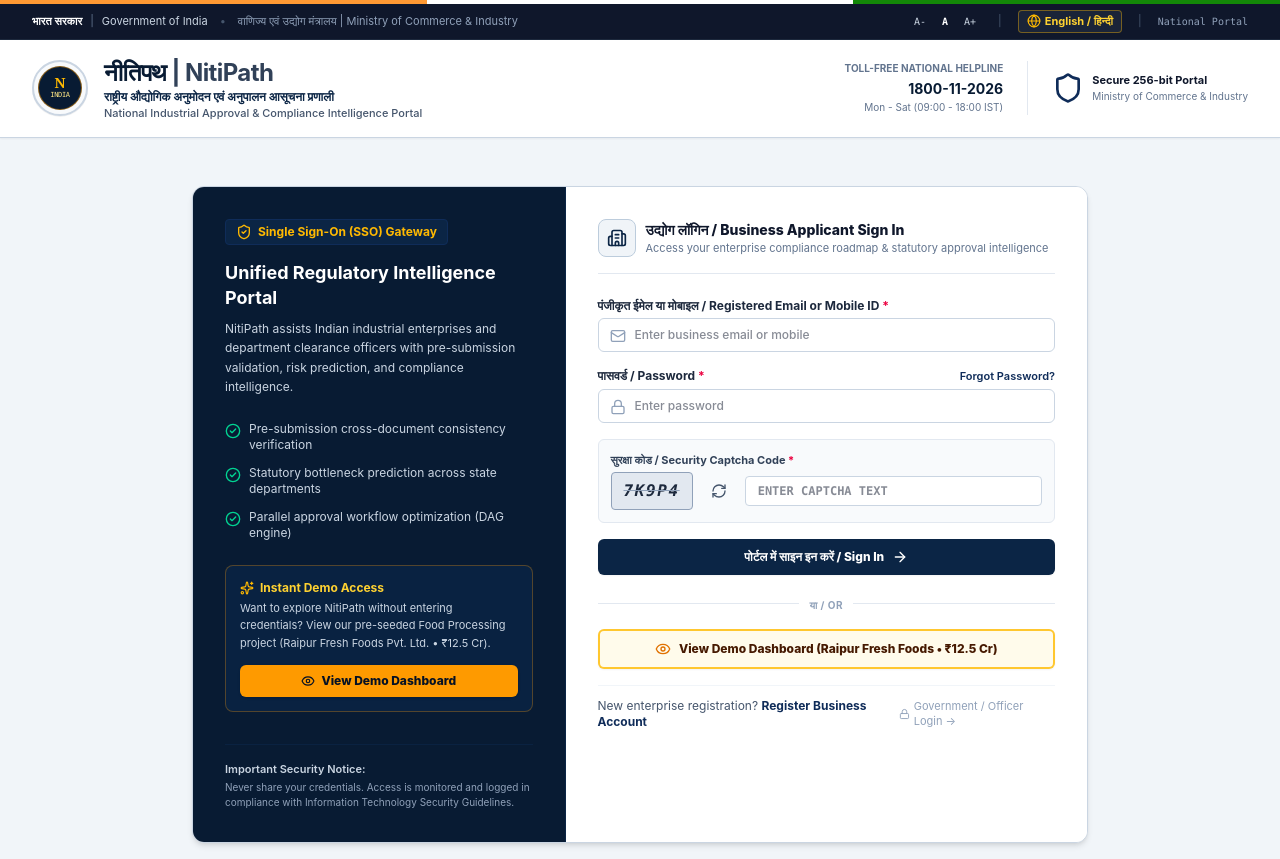
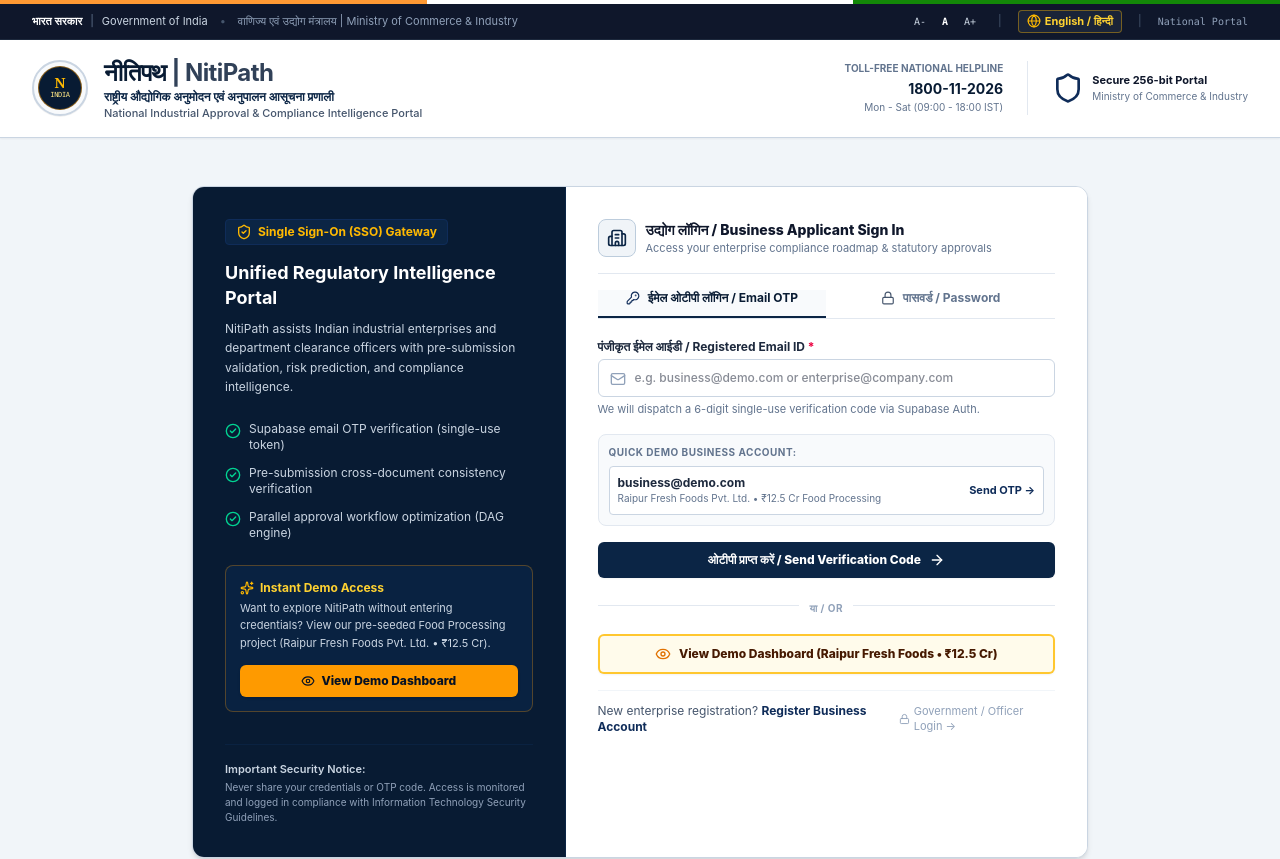
Before and after one commit to hellogys22/Ntitpath_SIH_2026, a React (Vite) app: page /login in a window 1280 px wide. Shown: the top 859 px of the page. Built offline with nearby package versions, Linux system fonts and the light colour scheme; no server answers.

Commit message:
feat(auth): enable OTP-based email verification on the login page

```diff
--- a/src/pages/public/LoginPage.tsx
+++ b/src/pages/public/LoginPage.tsx
@@ -8,26 +8,41 @@
   ArrowRight,
   Shield,
   CheckCircle2,
-  HelpCircle,
   RefreshCw,
-  FileCheck2,
-  AlertCircle,
   Eye,
-  Sparkles
+  Sparkles,
+  ArrowLeft,
+  KeyRound
 } from 'lucide-react';
 import { useApp } from '../../context/AppContext';
 import { GovHeaderBar } from '../../components/layout/GovHeaderBar';
+import { OtpInput } from '../../components/auth/OtpInput';
+import { api } from '../../services/api';
 
 export const LoginPage: React.FC = () => {
   const navigate = useNavigate();
-  const { login, enterDemoMode } = useApp();
-  const [activeTab, setActiveTab] = useState<'business' | 'admin'>('business');
+  const { login, setUser, setRole, updateBusinessProfile, enterDemoMode, showToast } = useApp();
+
+  // Mode: 'otp' (recommended passwordless) | 'password' (traditional)
+  const [authMethod, setAuthMethod] = useState<'otp' | 'password'>('otp');
+
+  // OTP flow steps: 'input-email' | 'enter-otp'
+  const [otpStep, setOtpStep] = useState<'input-email' | 'enter-otp'>('input-email');
+
+  // Input states
   const [email, setEmail] = useState('');
   const [password, setPassword] = useState('');
-  const [department, setDepartment] = useState('Environment & Pollution Control Board');
   const [captchaInput, setCaptchaInput] = useState('');
   const [captchaCode, setCaptchaCode] = useState('7K9P4');
   const [captchaError, setCaptchaError] = useState(false);
+
+  // Status & error states
+  const [isSubmitting, setIsSubmitting] = useState(false);
+  const [isVerifying, setIsVerifying] = useState(false);
+  const [errorMessage, setErrorMessage] = useState<string | null>(null);
+  const [isExpired, setIsExpired] = useState(false);
+  const [devOtp, setDevOtp] = useState<string | undefined>(undefined);
+  const [codeLength, setCodeLength] = useState<number>(6);
 
   const refreshCaptcha = () => {
     const chars = 'ABCDEFGHJKLMNPQRSTUVWXYZ23456789';
@@ -40,23 +55,111 @@
     setCaptchaError(false);
   };
 
-  const handleTabSwitch = (tab: 'business' | 'admin') => {
-    setActiveTab(tab);
-    setEmail('');
-    setPassword('');
-    setCaptchaInput('');
-    setCaptchaError(false);
+  // --- OTP FLOW HANDLERS ---
+  const handleSendOtp = async (e?: React.FormEvent) => {
+    if (e) e.preventDefault();
+    const targetEmail = (email || 'business@demo.com').trim().toLowerCase();
+
+    if (!targetEmail) {
+      setErrorMessage("Please enter your registered enterprise email.");
+      return;
+    }
+
+    setErrorMessage(null);
+    setIsSubmitting(true);
+
+    try {
+      const res = await api.sendOtp(targetEmail, 'business');
+      if (res?.data?.devOtp) {
+        setDevOtp(res.data.devOtp);
+      }
+      if (res?.data?.codeLength) {
+        setCodeLength(res.data.codeLength);
+      }
+      setEmail(targetEmail);
+      setOtpStep('enter-otp');
+      showToast(`Verification code sent to ${targetEmail}`);
+    } catch (err: any) {
+      setErrorMessage(err.message || 'Failed to dispatch verification code. Please try again.');
+    } finally {
+      setIsSubmitting(false);
+    }
   };
 
-  const handleSubmit = (e: React.FormEvent) => {
-    e.preventDefault();
-    if (activeTab === 'business') {
-      login(email || 'applicant@enterprise.in', 'business');
+  const handleVerifyOtp = async (otpCode: string) => {
+    setIsVerifying(true);
+    setErrorMessage(null);
+    setIsExpired(false);
+
+    try {
+      const res = await api.verifyOtp({
+        email: email.trim().toLowerCase(),
+        otp: otpCode,
+        type: 'business',
+      });
+
+      if (res?.user) {
+        setUser({
+          id: res.user.id,
+          email: res.user.email,
+          name: res.user.name,
+          role: 'business',
+          companyName: res.business?.name || (res.user.businesses?.[0]?.name) || "Raipur Fresh Foods Pvt. Ltd.",
+        });
+        setRole('business');
+
+        if (res.business) {
+          updateBusinessProfile({
+            companyName: res.business.name,
+            contactEmail: res.user.email,
+          });
+        }
+
+        showToast(`Welcome back, ${res.user.name}! Signed in to Business Portal.`);
         navigate('/dashboard');
       } else {
-      login(email || 'officer@gov.in', 'admin', department);
-      navigate('/admin/dashboard');
+        throw new Error("Verification response did not contain an active user profile.");
       }
+    } catch (err: any) {
+      const msg = err.message || 'Verification failed. Please check the code and try again.';
+      setErrorMessage(msg);
+      if (err.isExpired || msg.toLowerCase().includes('expired') || msg.toLowerCase().includes('invalid')) {
+        setIsExpired(true);
+      }
+    } finally {
+      setIsVerifying(false);
+    }
+  };
+
+  const handleResendOtp = async () => {
+    setErrorMessage(null);
+    setIsExpired(false);
+    try {
+      const res = await api.sendOtp(email, 'business');
+      if (res?.data?.devOtp) {
+        setDevOtp(res.data.devOtp);
+      }
+      if (res?.data?.codeLength) {
+        setCodeLength(res.data.codeLength);
+      }
+      showToast(`Fresh verification code sent to ${email}`);
+    } catch (err: any) {
+      setErrorMessage(err.message || 'Failed to resend verification code.');
+    }
+  };
+
+  // --- PASSWORD FLOW HANDLER ---
+  const handlePasswordSubmit = (e: React.FormEvent) => {
+    e.preventDefault();
+    if (captchaInput.trim().toUpperCase() !== captchaCode.toUpperCase()) {
+      setCaptchaError(true);
+      setErrorMessage("Captcha text does not match. Please re-enter the code shown.");
+      refreshCaptcha();
+      return;
+    }
+
+    login(email || 'business@demo.com', 'business');
+    navigate('/dashboard');
   };
 
   return (
@@ -64,7 +167,7 @@
       {/* Official Government Top Bar */}
       <GovHeaderBar />
 
-      {/* Official Government Portal Title Header (NO standard website navbar) */}
+      {/* Official Government Portal Title Header */}
       <div className="bg-white border-b border-slate-300 shadow-xs py-4 px-4 sm:px-6 lg:px-8">
         <div className="max-w-7xl mx-auto flex flex-col md:flex-row items-center justify-between gap-4">
 
@@ -134,11 +237,11 @@
               <div className="mt-6 space-y-3 text-xs text-slate-300">
                 <div className="flex items-start gap-2">
                   <CheckCircle2 className="w-4 h-4 text-emerald-400 shrink-0 mt-0.5" />
-                  <span>Pre-submission cross-document consistency verification</span>
+                  <span>Supabase email OTP verification (single-use token)</span>
                 </div>
                 <div className="flex items-start gap-2">
                   <CheckCircle2 className="w-4 h-4 text-emerald-400 shrink-0 mt-0.5" />
-                  <span>Statutory bottleneck prediction across state departments</span>
+                  <span>Pre-submission cross-document consistency verification</span>
                 </div>
                 <div className="flex items-start gap-2">
                   <CheckCircle2 className="w-4 h-4 text-emerald-400 shrink-0 mt-0.5" />
@@ -172,7 +275,7 @@
             <div className="mt-8 pt-4 border-t border-govNavy-800/80 text-[11px] text-slate-400">
               <p className="font-semibold text-slate-300">Important Security Notice:</p>
               <p className="mt-0.5 text-[10px] leading-normal">
-                Never share your credentials. Access is monitored and logged in compliance with Information Technology Security Guidelines.
+                Never share your credentials or OTP code. Access is monitored and logged in compliance with Information Technology Security Guidelines.
               </p>
             </div>
           </div>
@@ -180,8 +283,8 @@
           {/* Right Column: Official Login Form */}
           <div className="lg:col-span-7 p-6 sm:p-8 bg-white">
 
-            {/* Business Applicant Single Portal Header */}
-            <div className="flex items-center gap-2.5 pb-4 mb-6 border-b border-slate-200">
+            {/* Header */}
+            <div className="flex items-center gap-2.5 pb-4 mb-4 border-b border-slate-200">
               <div className="p-2 rounded-lg bg-govNavy-50 border border-govNavy-200 text-govNavy-800">
                 <Building2 className="w-5 h-5 text-govNavy-800" />
               </div>
@@ -190,12 +293,158 @@
                   उद्योग लॉगिन / Business Applicant Sign In
                 </h3>
                 <p className="text-[11px] text-slate-500">
-                  Access your enterprise compliance roadmap &amp; statutory approval intelligence
+                  Access your enterprise compliance roadmap &amp; statutory approvals
                 </p>
               </div>
             </div>
 
-            <form onSubmit={handleSubmit} className="space-y-4">
+            {/* Auth Method Selector Tabs: OTP (Recommended) vs Password */}
+            <div className="flex border-b border-slate-200 mb-5">
+              <button
+                type="button"
+                onClick={() => {
+                  setAuthMethod('otp');
+                  setErrorMessage(null);
+                }}
+                className={`flex-1 pb-2.5 text-xs font-bold transition-all border-b-2 flex items-center justify-center gap-2 cursor-pointer ${
+                  authMethod === 'otp'
+                    ? 'border-govNavy-800 text-govNavy-900 bg-slate-50'
+                    : 'border-transparent text-slate-500 hover:text-slate-800'
+                }`}
+              >
+                <KeyRound className="w-3.5 h-3.5 text-govNavy-700" />
+                <span>ईमेल ओटीपी लॉगिन / Email OTP</span>
+              </button>
+
+              <button
+                type="button"
+                onClick={() => {
+                  setAuthMethod('password');
+                  setErrorMessage(null);
+                }}
+                className={`flex-1 pb-2.5 text-xs font-bold transition-all border-b-2 flex items-center justify-center gap-2 cursor-pointer ${
+                  authMethod === 'password'
+                    ? 'border-govNavy-800 text-govNavy-900 bg-slate-50'
+                    : 'border-transparent text-slate-500 hover:text-slate-800'
+                }`}
+              >
+                <Lock className="w-3.5 h-3.5 text-slate-600" />
+                <span>पासवर्ड / Password</span>
+              </button>
+            </div>
+
+            {errorMessage && (
+              <div className="mb-4 p-3 rounded-lg bg-rose-50 border border-rose-200 text-xs text-rose-700 font-medium">
+                {errorMessage}
+              </div>
+            )}
+
+            {/* TAB 1: EMAIL OTP AUTHENTICATION */}
+            {authMethod === 'otp' && (
+              <div>
+                {otpStep === 'input-email' ? (
+                  <form onSubmit={handleSendOtp} className="space-y-4">
+                    <div>
+                      <label className="block text-xs font-bold text-slate-800 mb-1">
+                        पंजीकृत ईमेल आईडी / Registered Email ID <span className="text-rose-600">*</span>
+                      </label>
+                      <div className="relative">
+                        <input
+                          type="email"
+                          value={email}
+                          onChange={(e) => setEmail(e.target.value)}
+                          required
+                          placeholder="e.g. business@demo.com or enterprise@company.com"
+                          className="w-full pl-9 pr-3 py-2.5 bg-white border border-slate-300 rounded-md text-xs font-medium text-slate-900 focus:outline-none focus:ring-2 focus:ring-govNavy-700"
+                        />
+                        <Mail className="w-4 h-4 text-slate-400 absolute left-3 top-3" />
+                      </div>
+                      <p className="text-[11px] text-slate-500 mt-1">
+                        We will dispatch a 6-digit single-use verification code via Supabase Auth.
+                      </p>
+                    </div>
+
+                    {/* Quick evaluation demo account chip */}
+                    <div className="p-2.5 rounded-lg bg-slate-50 border border-slate-200">
+                      <span className="text-[10px] font-bold uppercase tracking-wider text-slate-500 block mb-1.5">
+                        Quick Demo Business Account:
+                      </span>
+                      <button
+                        type="button"
+                        onClick={() => {
+                          setEmail('business@demo.com');
+                          handleSendOtp();
+                        }}
+                        className="w-full text-left p-2 rounded bg-white border border-slate-300 hover:border-govNavy-700 transition-colors flex items-center justify-between cursor-pointer group"
+                      >
+                        <div>
+                          <p className="text-xs font-bold text-slate-800 group-hover:text-govNavy-900">
+                            business@demo.com
+                          </p>
+                          <p className="text-[10px] text-slate-500">
+                            Raipur Fresh Foods Pvt. Ltd. • ₹12.5 Cr Food Processing
+                          </p>
+                        </div>
+                        <span className="text-[11px] font-bold text-govNavy-700 group-hover:underline">
+                          Send OTP →
+                        </span>
+                      </button>
+                    </div>
+
+                    <button
+                      type="submit"
+                      disabled={isSubmitting}
+                      className="w-full py-2.5 bg-govNavy-800 hover:bg-govNavy-900 text-white text-xs font-extrabold rounded-md shadow-xs transition-all flex items-center justify-center gap-2 cursor-pointer disabled:opacity-50"
+                    >
+                      {isSubmitting ? (
+                        <>
+                          <RefreshCw className="w-4 h-4 animate-spin text-white" />
+                          <span>Sending Verification Code...</span>
+                        </>
+                      ) : (
+                        <>
+                          <span>ओटीपी प्राप्त करें / Send Verification Code</span>
+                          <ArrowRight className="w-4 h-4" />
+                        </>
+                      )}
+                    </button>
+                  </form>
+                ) : (
+                  <div className="space-y-4">
+                    <button
+                      type="button"
+                      onClick={() => {
+                        setOtpStep('input-email');
+                        setErrorMessage(null);
+                      }}
+                      className="inline-flex items-center gap-1.5 text-xs font-semibold text-slate-500 hover:text-govNavy-800 cursor-pointer"
+                    >
+                      <ArrowLeft className="w-3.5 h-3.5" />
+                      <span>Change email address ({email})</span>
+                    </button>
+
+                    <div className="p-4 bg-slate-50 rounded-xl border border-slate-200">
+                      <OtpInput
+                        length={codeLength}
+                        email={email}
+                        onVerify={handleVerifyOtp}
+                        onResend={handleResendOtp}
+                        isLoading={isVerifying}
+                        errorMessage={errorMessage}
+                        isExpired={isExpired}
+                        devOtp={devOtp}
+                        title="Business Sign In Verification"
+                        description={`Enter the 6-digit verification code sent to ${email} to sign in to your industrial compliance dashboard.`}
+                      />
+                    </div>
+                  </div>
+                )}
+              </div>
+            )}
+
+            {/* TAB 2: TRADITIONAL PASSWORD AUTHENTICATION */}
+            {authMethod === 'password' && (
+              <form onSubmit={handlePasswordSubmit} className="space-y-4">
                 <div>
                   <label className="block text-xs font-bold text-slate-800 mb-1">
                     पंजीकृत ईमेल या मोबाइल / Registered Email or Mobile ID <span className="text-rose-600">*</span>
@@ -218,11 +467,9 @@
                     <label className="text-xs font-bold text-slate-800">
                       पासवर्ड / Password <span className="text-rose-600">*</span>
                     </label>
-                  {activeTab === 'business' && (
                     <span className="text-[11px] text-govNavy-700 font-semibold hover:underline cursor-pointer">
                       Forgot Password?
                     </span>
-                  )}
                   </div>
                   <div className="relative">
                     <input
@@ -237,14 +484,13 @@
                   </div>
                 </div>
 
-              {/* Realistic Security Captcha Verification */}
+                {/* Security Captcha */}
                 <div className="bg-slate-50 p-3 rounded-md border border-slate-200">
                   <label className="block text-[11px] font-bold text-slate-700 mb-1">
                     सुरक्षा कोड / Security Captcha Code <span className="text-rose-600">*</span>
                   </label>
 
                   <div className="flex items-center gap-3">
-                  {/* Captcha Display */}
                     <div className="px-3 py-1.5 bg-slate-200 rounded border border-slate-400 text-slate-800 font-mono font-bold tracking-widest text-base select-none italic line-through decoration-slate-400">
                       {captchaCode}
                     </div>
@@ -252,7 +498,7 @@
                     <button
                       type="button"
                       onClick={refreshCaptcha}
-                    className="p-1.5 rounded text-slate-600 hover:text-slate-900 hover:bg-slate-200 transition-colors"
+                      className="p-1.5 rounded text-slate-600 hover:text-slate-900 hover:bg-slate-200 transition-colors cursor-pointer"
                       title="Refresh Captcha"
                     >
                       <RefreshCw className="w-4 h-4" />
@@ -261,36 +507,31 @@
                     <input
                       type="text"
                       value={captchaInput}
-                    onChange={(e) => setCaptchaInput(e.target.value)}
-                    placeholder="Enter captcha text"
+                      onChange={(e) => {
+                        setCaptchaInput(e.target.value);
+                        setCaptchaError(false);
+                      }}
+                      placeholder="Enter captcha"
                       required
-                    className="flex-1 px-3 py-1.5 bg-white border border-slate-300 rounded text-xs font-mono font-bold uppercase focus:outline-none focus:ring-2 focus:ring-govNavy-700"
+                      className={`flex-1 px-3 py-1.5 bg-white border rounded text-xs font-mono font-bold uppercase focus:outline-none focus:ring-2 focus:ring-govNavy-700 ${
+                        captchaError ? 'border-rose-400 focus:ring-rose-200' : 'border-slate-300'
+                      }`}
                     />
                   </div>
                 </div>
 
-              {activeTab === 'admin' && (
-                <div className="p-2.5 bg-amber-50 rounded border border-amber-200 text-amber-900 text-[11px] flex items-center gap-2">
-                  <AlertCircle className="w-4 h-4 text-amber-700 shrink-0" />
-                  <span>Authorized regulatory officers only. System logs all verification actions.</span>
-                </div>
+                <button
+                  type="submit"
+                  className="w-full py-2.5 bg-govNavy-800 hover:bg-govNavy-900 text-white text-xs font-extrabold rounded-md shadow-xs transition-all flex items-center justify-center gap-2 cursor-pointer"
+                >
+                  <span>पोर्टल में साइन इन करें / Sign In</span>
+                  <ArrowRight className="w-4 h-4" />
+                </button>
+              </form>
             )}
 
-              <button
-                type="submit"
-                className={`w-full py-2.5 text-white text-xs font-extrabold rounded-md shadow-xs transition-all flex items-center justify-center gap-2 cursor-pointer ${
-                  activeTab === 'business'
-                    ? 'bg-govNavy-800 hover:bg-govNavy-900'
-                    : 'bg-amber-700 hover:bg-amber-800'
-                }`}
-              >
-                <span>{activeTab === 'business' ? 'पोर्टल में साइन इन करें / Sign In' : 'अधिकारी साइन इन / Officer Sign In'}</span>
-                <ArrowRight className="w-4 h-4" />
-              </button>
-
-              {activeTab === 'business' && (
-                <>
-                  <div className="relative my-3.5 text-center">
+            {/* Instant Demo Sandbox Shortcut */}
+            <div className="relative my-4 text-center">
               <div className="absolute inset-0 flex items-center">
                 <div className="w-full border-t border-slate-200"></div>
               </div>
@@ -310,10 +551,9 @@
               <Eye className="w-4 h-4 text-amber-600" />
               <span>View Demo Dashboard (Raipur Fresh Foods • ₹12.5 Cr)</span>
             </button>
-                </>
-              )}
 
-              <div className="pt-3 border-t border-slate-100 flex flex-col sm:flex-row items-center justify-between text-xs text-slate-600 gap-2">
+            {/* Footer links in card */}
+            <div className="mt-4 pt-3 border-t border-slate-100 flex flex-col sm:flex-row items-center justify-between text-xs text-slate-600 gap-2">
               <div>
                 New enterprise registration?{' '}
                 <Link to="/register" className="font-bold text-govNavy-700 hover:underline">
@@ -330,7 +570,6 @@
                 </Link>
               </div>
             </div>
-            </form>
 
           </div>
 
```
Lines whose indentation alone changed are shown as unchanged.
